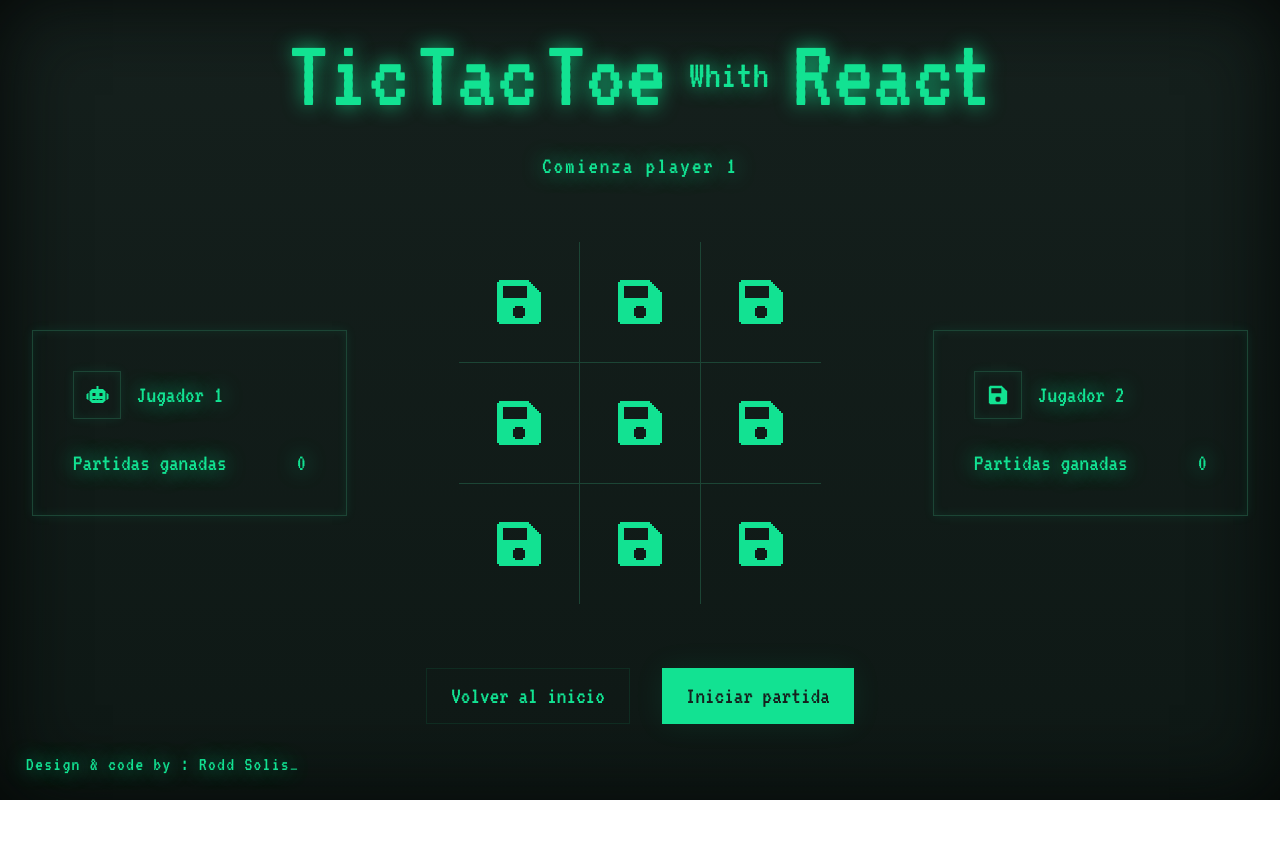
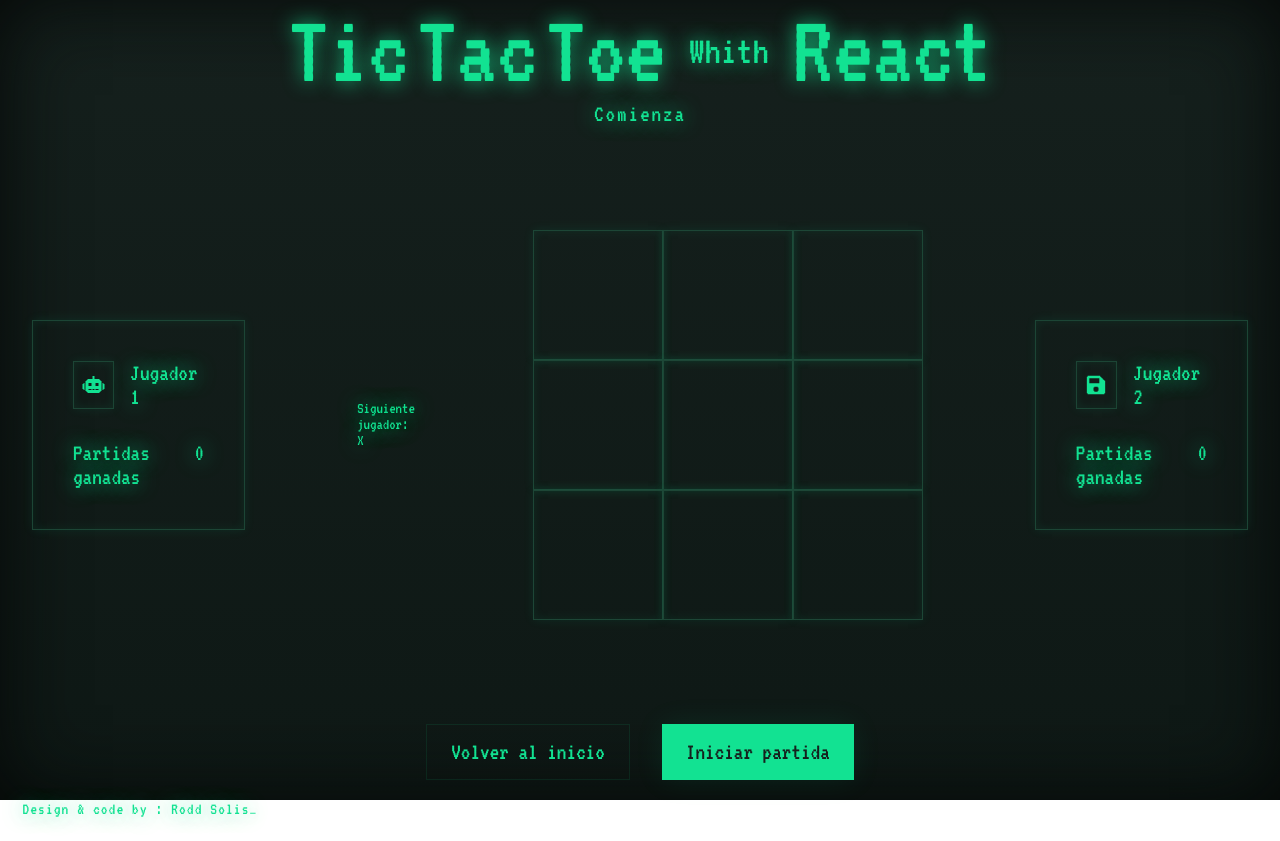
Before and after one commit to roddsolis/react-tic-tac-toe, a React (Vite) app: page / in a window 1280 px wide. Both pictures are taken after a click on the button "Comenzar". Before the commit the page ends 800 px from the top, so only its background shows below. Built offline with nearby package versions, Linux system fonts and the light colour scheme.

Commit message:
construi el tablero y la logica para determinar los turnos y el ganador

```diff
--- a/src/App.jsx
+++ b/src/App.jsx
@@ -3,56 +3,9 @@
 import TicTacToe from "/src/components/TicTacToe.jsx";
 import { useState, useEffect } from "react";
 
-const App = ({userName}) => {
+const App = () => {
 
-
-
-
-
-
-  let elementoJugador = [<Jugador/ >]
-
-
-  const secondContent = ()=>{
-
-    let mensajesJuego = {
-      mensaje1: "Comienza " + elementoJugador[0].props.nombreJugador,
-      mensaje2: "turno de " + elementoJugador[0].props.nombreJugador,
-      mensaje3: "¡"+ elementoJugador[0].props.nombreJugador + " ganaste la partida !"
-    }
-
-
-    setMainContainer(
-      <>
-      <h6>{mensajesJuego.mensaje1}</h6>
-        <div className="gameContainer2">
-        <Jugador numeroDeJugador={1} nombreJugador="Jugador 1" iconoDeJugador={true} conteoDePartidas={true} display='none'/>
-        <TicTacToe />
-        <Jugador numeroDeJugador={2} nombreJugador="Jugador 2" iconoDeJugador={false} conteoDePartidas={true} display='none'/>
-        </div>
-        <div className="actionsContainer" id="aContainer2">
-        <Button textoDelBoton="Volver al inicio" tipoDeBoton="secondary" />
-        <Button textoDelBoton="Iniciar partida" tipoDeBoton="primary" />
-        </div>
-      </>
-    )
-  }
-  const [mainContainer, setMainContainer] = useState(
-
-        <>
-        <h6>Ingresa el nombre de ambos jugadores para comenzar.</h6>
-        <div className="gameContainer1">
-        <Jugador numeroDeJugador={1} nombreJugador="Jugador 1" iconoDeJugador={true} conteoDePartidas={false}/>
-        <Jugador numeroDeJugador={2} nombreJugador="Jugador 2" iconoDeJugador={false} conteoDePartidas={false}/>
-        </div>
-        <div className="actionsContainer" id="aContainer1" style={{display: "block"}}>
-        <Button textoDelBoton="Comenzar" tipoDeBoton="primary" onClick={secondContent}/>
-        </div>
-        </>
-  );
-
-
-
+  const [mainContainer, setMainContainer] = useState(true);
 
 
   return (
@@ -65,19 +18,59 @@
         <h1>React</h1>
       </div>
 
-      <div className="mainContainer second-content">
-        {mainContainer}
-      </div>
+      <div className="mainContainer">
+
+        <div className="contenido1" style={ mainContainer === true ?  {visibility: "visible"} : {display: "none"}}>
+
+              <h6>Ingresa el nombre de ambos jugadores para comenzar.</h6>
+              <div className="gameContainer1">
+              <Jugador numeroDeJugador={1} nombreJugador="Jugador 1" iconoDeJugador={true} conteoDePartidas={false} />
+              <Jugador numeroDeJugador={2} nombreJugador="Jugador 2" iconoDeJugador={false} conteoDePartidas={false}/>
+              </div>
+              <div className="actionsContainer" id="aContainer1" style={{display: "block"}}>
+              <Button textoDelBoton="Comenzar" tipoDeBoton="primary" onClick={()=>{setMainContainer(false)}} btnDisabled={false} />
+              </div>
+              </div>
+
+
+
+        <div className="contenido2"  style={mainContainer === true ?  {display: "none"} : {visibility: "visible"}}>
+
+            <h6>Comienza</h6>
+            <div className="gameContainer2">
+            <Jugador numeroDeJugador={1} nombreJugador="Jugador 1" iconoDeJugador={true} conteoDePartidas={true} display='none'/>
+            <TicTacToe />
+            <Jugador numeroDeJugador={2} nombreJugador="Jugador 2" iconoDeJugador={false} conteoDePartidas={true} display='none'/>
+            </div>
+            <div className="actionsContainer" id="aContainer2">
+            <Button textoDelBoton="Volver al inicio" tipoDeBoton="secondary" onClick={()=>{setMainContainer(true)}}/>
+            <Button textoDelBoton="Iniciar partida" tipoDeBoton="primary" />
+            </div>
+
+        </div>
+
+        </div>
 
       <footer> <p className='smallText'>Design & code by : Rodd Solis</p><p className='underScore'>_</p></footer>
 
     </>
   );
+
+
 };
 
 export default App;
 
-
-  {/*  <h6>Ingresa el nombre de ambos jugadores para comenzar.</h6>
-        <Jugador numeroDeJugador={1} nombreJugador="Jugador 1" iconoDeJugador={true} conteoDePartidas={false}/>
-        <Jugador numeroDeJugador={2} nombreJugador="Jugador 2" iconoDeJugador={false} conteoDePartidas={false}/> */}
+/*
+      <>
+      <h6>{mensajesJuego.mensaje1}</h6>
+        <div className="gameContainer2">
+        <Jugador numeroDeJugador={1} nombreJugador="Jugador 1" iconoDeJugador={true} conteoDePartidas={true} display='none'/>
+        <TicTacToe />
+        <Jugador numeroDeJugador={2} nombreJugador="Jugador 2" iconoDeJugador={false} conteoDePartidas={true} display='none'/>
+        </div>
+        <div className="actionsContainer" id="aContainer2">
+        <Button textoDelBoton="Volver al inicio" tipoDeBoton="secondary" />
+        <Button textoDelBoton="Iniciar partida" tipoDeBoton="primary" />
+        </div>
+      </> */
--- a/src/components/Iconos.jsx
+++ b/src/components/Iconos.jsx
@@ -1,4 +1,4 @@
-const Iconos = ({iconoDeJugador, iconSize, iconBorder, iconShadow, iconScale}) => {
+const Iconos = ({iconoDeJugador, iconSize, iconBorder, iconShadow, iconScale, }) => {
 
     let icons = [
         [true, <svg xmlns="http://www.w3.org/2000/svg" width="25" height="24" viewBox="0 0 25 24" fill="none">
@@ -10,16 +10,23 @@
         [false, <svg xmlns="http://www.w3.org/2000/svg" width="20" height="20" viewBox="0 0 20 20" fill="none"><g clipPath="url(#clip0_9_914)">
           <path d="M18.3333 5.83331V4.99998H17.4999V4.16665H16.6666V3.33331H15.8333V2.49998H14.9999V1.66665H14.1666V0.833313H1.66659V1.66665H0.833252V18.3333H1.66659V19.1666H18.3333V18.3333H19.1666V5.83331H18.3333ZM7.49992 15.8333V12.5H8.33325V11.6666H11.6666V12.5H12.4999V15.8333H11.6666V16.6666H8.33325V15.8333H7.49992ZM13.3333 8.33331H3.33325V3.33331H13.3333V8.33331Z" fill="#12E292"/></g>
         <defs><clipPath id="clip0_9_914"><rect width="20" height="20" fill="white"/></clipPath></defs>
-      </svg>]
+      </svg> ],
+      null
     ]
 
-    console.log(iconoDeJugador)
+
+    let iconoObtenido;
+
+    if(iconoDeJugador === true){iconoObtenido = icons[0][1]}
+    else if(iconoDeJugador === false){iconoObtenido = icons[1][1]}
+    else{iconoObtenido = null}
+
+
 
   return (
     <>
-
     <div className="iconContainer" style={{width: iconSize, height: iconSize , border: iconBorder, boxShadow: iconShadow, scale: iconScale}}>
-        { icons[0][0] === iconoDeJugador ? icons[0][1]: icons[1][1] }
+        { iconoObtenido }
     </div>
     </>
 
--- a/src/components/Input.jsx
+++ b/src/components/Input.jsx
@@ -9,7 +9,7 @@
   return (
     <>
     <form action="">
-    <input type="text" placeholder="Ingresa tu nombre" name="nombre" id={idJugador1} defaultValue="" onChange={inputChange} style={{display:display}}/>
+    <input type="text" placeholder="Ingresa tu nombre" name="nombre" id={idJugador1} defaultValue="" onChange={inputChange} style={{display:display}} autoComplete="off"/>
     </form>
     </>
   )
--- a/src/components/Jugador.jsx
+++ b/src/components/Jugador.jsx
@@ -4,18 +4,19 @@
 import { useState, useEffect } from 'react'
 
 
-const Jugador = ({numeroDeJugador, nombreJugador, iconoDeJugador, conteoDePartidas, idNum, display}) => {
+const Jugador = ({numeroDeJugador, nombreJugador, iconoDeJugador, conteoDePartidas, idNum, display, }) => {
 
   const [userName, setUserName ] = useState(nombreJugador),
 
   jugadorClassName = "jugador"+ numeroDeJugador
+
 
   return (
     <>
       <div className={jugadorClassName}>
 
           {/* este contenedor maneja el icono y el nombre del jugador que debe cambiar cuando se ingresa en el input */}
-          <div className="rowContainer"> <Iconos iconoDeJugador={iconoDeJugador} /> <p>{userName}</p>
+          <div className="rowContainer"> <Iconos iconoDeJugador={iconoDeJugador} /><p>{userName}</p>
           </div>
           {/* aca esta el componente del input que maneja ambos jugadores */}
           <div className="rowContainer" style={conteoDePartidas === true ? {paddingBottom: "2em", display: display} : {paddingBottom: "0"}}>
@@ -32,7 +33,7 @@
 }
 
 Jugador.defaultProps = {
-    nombreJugador: 'player 1', /* para que defaultProps muestre el valor por defecto, el valor por defecto tienes que ser el mismo que el nombre del prop  */
+    nombreJugador: 'player 1', /* para que defaultProps muestre el valor por defecto, el valor por defecto tiene que ser el mismo que el nombre del prop  */
     iconoJugador: true
 }
 
--- a/src/components/TicTacToe.jsx
+++ b/src/components/TicTacToe.jsx
@@ -1,56 +1,98 @@
-import TicTacToeItems from "/src/components/TicTacToeItems.jsx"
+import TicTacToeItems from "/src/components/TicTacToeItems.jsx";
+import { useState, useEffect } from "react";
+
+const TicTacToe = () => {
 
 
-const TicTacToe = ({iconoDeJugador}) => {
+  let icons = [
+    [true, <svg xmlns="http://www.w3.org/2000/svg" width="25" height="24" viewBox="0 0 25 24" fill="none">
+    <path d="M2.5 10H3.5V17H2.5V16H1.5V11H2.5V10Z" fill="#12E292"/>
+    <path d="M19.5 7H18.5V6H13.5V3H11.5V6H6.5V7H5.5V8H4.5V18H5.5V19H6.5V20H18.5V19H19.5V18H20.5V8H19.5V7ZM17.5 13H14.5V10H17.5V13ZM13.5 17H11.5V16H13.5V17ZM7.5 16H10.5V17H7.5V16ZM7.5 10H10.5V13H7.5V10ZM14.5 17V16H17.5V17H14.5Z" fill="#12E292"/>
+    <path d="M23.5 11V16H22.5V17H21.5V10H22.5V11H23.5Z" fill="#12E292"/>
+  </svg>],
+
+    [false, <svg xmlns="http://www.w3.org/2000/svg" width="20" height="20" viewBox="0 0 20 20" fill="none"><g clipPath="url(#clip0_9_914)">
+      <path d="M18.3333 5.83331V4.99998H17.4999V4.16665H16.6666V3.33331H15.8333V2.49998H14.9999V1.66665H14.1666V0.833313H1.66659V1.66665H0.833252V18.3333H1.66659V19.1666H18.3333V18.3333H19.1666V5.83331H18.3333ZM7.49992 15.8333V12.5H8.33325V11.6666H11.6666V12.5H12.4999V15.8333H11.6666V16.6666H8.33325V15.8333H7.49992ZM13.3333 8.33331H3.33325V3.33331H13.3333V8.33331Z" fill="#12E292"/></g>
+    <defs><clipPath id="clip0_9_914"><rect width="20" height="20" fill="white"/></clipPath></defs>
+  </svg> ],
+  null
+]
 
 
- /*  let posicionA1 = document.querySelector('#A1') */
+  const [simboloX ,setSimboloX  ] = useState(true);
+  const [simbol ,setSimbol  ] = useState(Array(9).fill(null));
+
+  const handleClick =(i)=>{
+
+    if (simbol[i] || obtenerGanador(simbol)) {
+      return;
+    }
+    const nextSimbol = simbol.slice();
+    nextSimbol[i] = "X";
+
+
+    if (simboloX) {
+      nextSimbol[i] = "X";
+    } else {
+      nextSimbol[i] = "O";
+    }
+
+    setSimboloX(!simboloX);
+    setSimbol(nextSimbol);
+
+  }
+
+  function obtenerGanador(simbol) {
+    const lineas = [
+      [0, 1, 2],
+      [3, 4, 5],
+      [6, 7, 8],
+      [0, 3, 6],
+      [1, 4, 7],
+      [2, 5, 8],
+      [0, 4, 8],
+      [2, 4, 6]
+    ];
+    for (let i = 0; i < lineas.length; i++) {
+      const [a, b, c] = lineas[i];
+      if (simbol[a] && simbol[a] === simbol[b] && simbol[a] === simbol[c]) {
+        return simbol[a];
+      }
+    }
+    return null;
+  }
+
+  const ganador = obtenerGanador(simbol);
+  let status;
+  if (ganador) {
+    status = "ganador: " + ganador;
+  } else {
+    status = "Siguiente jugador: " + (simboloX ? "X" : "O");
+  }
 
 
   return (
     <>
-
+      <div className="status">{status}</div>
       <div className="tiTacToeContainer">
         <div className="row1">
-        <TicTacToeItems borderT="none" /* borderR="none" */ /* borderB="none" */ borderL="none"/>
-        <TicTacToeItems borderT="none" borderR="none" /* borderB="none" */ borderL="none"/>
-        <TicTacToeItems borderT="none" borderR="none" /* borderB="none" borderL="none" *//>
+          <TicTacToeItems valor={simbol[0]} clickEnElCuadrado={() => handleClick(0)}/>
+          <TicTacToeItems valor={simbol[1]} clickEnElCuadrado={() => handleClick(1)}/>
+          <TicTacToeItems valor={simbol[2]} clickEnElCuadrado={() => handleClick(2)}/>
         </div>
         <div className="row2">
-        <TicTacToeItems borderT="none" borderR="none" borderB="none" borderL="none"/>
-        <TicTacToeItems borderT="none" /* borderR="none" */ borderB="none" /* borderL="none" *//>
-        <TicTacToeItems borderT="none" borderR="none" borderB="none" borderL="none"/>
+          <TicTacToeItems valor={simbol[3]} clickEnElCuadrado={() => handleClick(3)}/>
+          <TicTacToeItems valor={simbol[4]} clickEnElCuadrado={() => handleClick(4)}/>
+          <TicTacToeItems valor={simbol[5]} clickEnElCuadrado={() => handleClick(5)}/>
         </div>
         <div className="row3">
-        <TicTacToeItems /* borderT="none" borderR="none" */ borderB="none" borderL="none"/>
-        <TicTacToeItems /* borderT="none" */ borderR="none" borderB="none" borderL="none"/>
-        <TicTacToeItems /* borderT="none" */ borderR="none" borderB="none"/*  borderL="none" *//>
+          <TicTacToeItems valor={simbol[6]} clickEnElCuadrado={() => handleClick(6)}/>
+          <TicTacToeItems valor={simbol[7]} clickEnElCuadrado={() => handleClick(7)}/>
+          <TicTacToeItems valor={simbol[8]} clickEnElCuadrado={() => handleClick(8)}/>
         </div>
       </div>
+    </>
+  );
+};
 
-    </>
-  )
-}
-
-export default TicTacToe
-
-
-{/*  <table>
-        <tbody>
-        <tr>
-            <td id="A1" value={1}><Iconos iconSize="fit-content"  iconBorder="none" iconShadow="none" iconBackground iconScale="240%"/></td>
-            <td id="B1">B1</td>
-            <td id="C1">C1</td>
-        </tr>
-        <tr>
-            <td id="A2">A2</td>
-            <td id="B2">B2</td>
-            <td id="C2">C2</td>
-        </tr>
-        <tr>
-            <td id="A3">A3</td>
-            <td id="B3">B3</td>
-            <td id="C3">C3</td>
-        </tr>
-        </tbody>
-      </table> */}
+export default TicTacToe;
--- a/src/components/TicTacToeItems.jsx
+++ b/src/components/TicTacToeItems.jsx
@@ -1,13 +1,13 @@
 import Iconos from "/src/components/Iconos.jsx";
-
-
-const TicTacToeItems = ({borderT, borderR, borderB, borderL}) => {
+import { useState, useEffect } from "react";
 
 
 
+const TicTacToeItems = ({valor, clickEnElCuadrado}) => {
+
   return (
     <>
-        <div className="ticTacToeItem" style={{borderTop: borderT ,borderRight: borderR ,borderBottom: borderB, borderLeft: borderL}}><Iconos iconSize="fit-content"  iconBorder="none" iconShadow="none" iconScale="240%" iconoDeJugador={false}/></div>
+       <button className="gameItem" onClick={clickEnElCuadrado}>{valor}</button>
     </>
   )
 }
--- a/src/css/style.css
+++ b/src/css/style.css
@@ -63,19 +63,28 @@
 /* este es el css del main container */
 
 .mainContainer {
-  display: grid;
+width: 100%;
+height: 100%;
+
 }
 
-.first-content {
-  display: grid;
-  grid-template-columns: repeat(12, 1fr);
-  height: min-content;
-  flex-direction: column;
-  align-items: center;
-  column-gap: 2em;
-  row-gap: 4em;
-  width: 100%;
-  background-color: chartreuse;
+.contenido1{
+ height: 100%;
+ display: flex;
+ flex-direction: column;
+ align-items: center;
+ justify-content: center;
+ gap: 3em;
+}
+.contenido2{
+  height: 100%;
+ display: flex;
+ flex-direction: column;
+ align-items: center;
+ justify-content: center;
+ gap: 6.5em;
+
+
 }
 
 h6 {
@@ -224,6 +233,12 @@
   color: var(--primary-color);
   font-family: "VT323", monospace;
   font-size: 1.5em;
+  transition: 0.2s ease-in-out;
+
+}
+
+.btn-secondary:hover{
+  border: 1px solid var(--inactive-color);
 }
 /* Este es el css del footer */
 
@@ -232,7 +247,7 @@
   display: flex;
   align-items: center;
   justify-content: flex-start;
-  font-size: small;
+  font-size: 0.7em;
   letter-spacing: 0.1em;
   font-weight: 200;
   padding: 2em;
@@ -263,15 +278,6 @@
 
 /* este es el css del Tic Tac Toe */
 
-.second-content {
-  display: flex;
-  flex-direction: column;
-  align-items: center;
-  justify-content: center;
-  column-gap: 2em;
-  row-gap: 4em;
-  width: 100%;
-}
 
 .gameContainer1 {
   width: 100%;
@@ -303,8 +309,7 @@
   height: fit-content;
   padding: 2.5em;
   border: 1px solid var(--border-color);
-  box-shadow: 0px 0px 10px 0px inset var(--primary-color-opacity-soft),
-    0px 0px 10px 0px var(--primary-color-opacity-soft);
+
 }
 
 
@@ -325,3 +330,16 @@
   border-left: 1px solid var(--border-color);
   box-sizing: content-box;
 }
+
+.gameItem{
+  width: 130px;
+  height: 130px;
+  font-size: 3em;
+  font-weight: 700;
+  background: transparent;
+  color: var(--primary-color);
+  box-shadow: 0px 0px 10px 0px inset var(--primary-color-opacity-soft),
+    0px 0px 10px 0px var(--primary-color-opacity-soft);
+  border: 1px solid var(--inactive-color);
+  border-collapse: collapse;
+}
```
Also changed, not shown: src/components/Button.jsx (+7 -2 lines), 1 other file (tests, documents, lock files or other folders).
